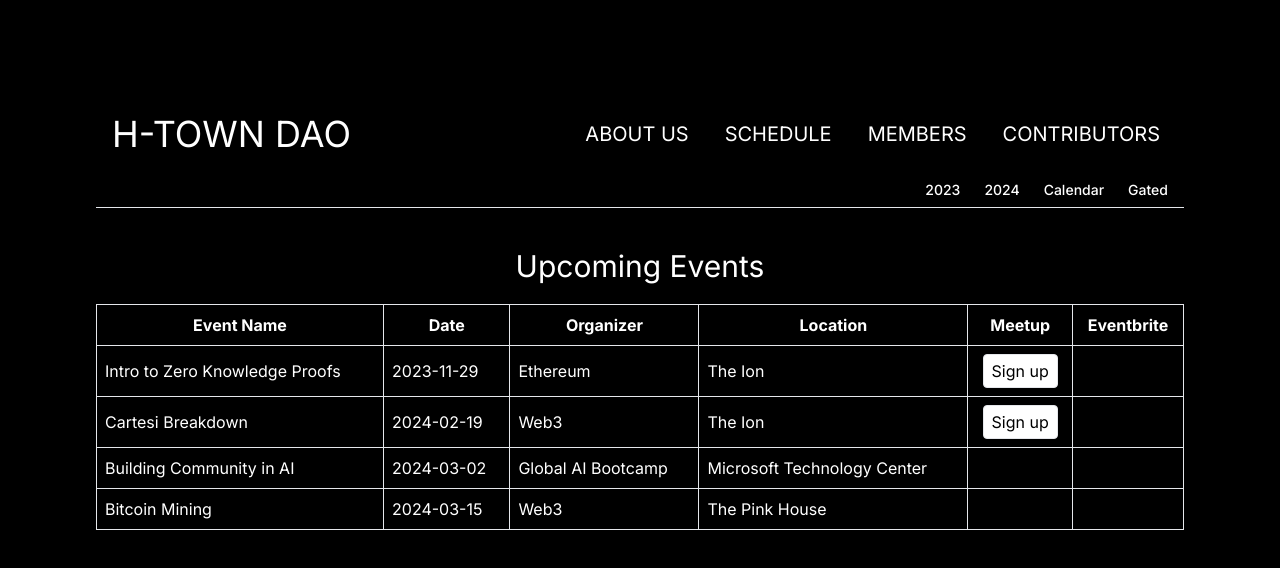
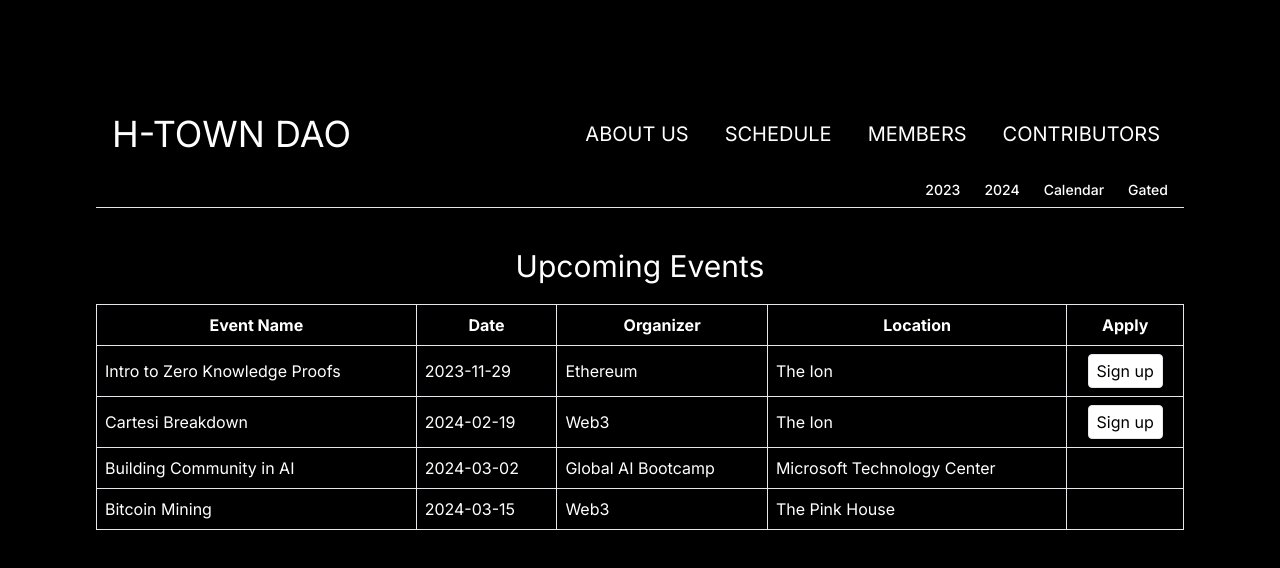
Before and after one commit to h-town-dao/h-town-dao-website, a Next.js app: page /schedule in a window 1280 px wide. Shown: the top 568 px of the page. Built offline with nearby package versions, Linux system fonts and the light colour scheme.

Commit message:
removed extra column in schedule

```diff
--- a/src/components/TableCalendar.tsx
+++ b/src/components/TableCalendar.tsx
@@ -39,8 +39,7 @@ const TableCalendar: React.FC = () => {
           <th className="border-r p-2">Date</th>
           <th className="border-r p-2 hidden md:table-cell">Organizer</th>
           <th className="border-r p-2 hidden md:table-cell">Location</th>
-          <th className="border-r p-2">Meetup</th>
-          <th className="p-2">Eventbrite</th>
+          <th className="border-r p-2">Apply</th>
         </tr>
       </thead>
       <tbody>
@@ -57,13 +56,6 @@ const TableCalendar: React.FC = () => {
                 </a>
               )}
             </td>
-            <td className="p-2 justify-center">
-              {event.eventbrite && (
-                <a href={event.eventbrite}>
-                  <button className="border text-black bg-white px-2 py-1 rounded mx-auto flex">Sign up</button>
-                </a>
-              )}
-            </td>
           </tr>
         ))}
       </tbody>
```
